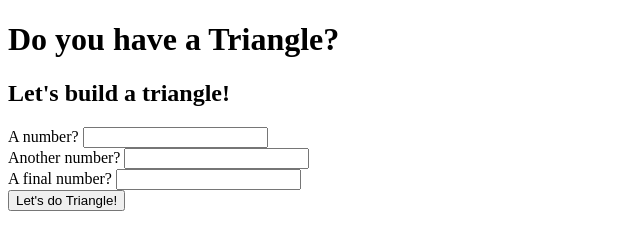
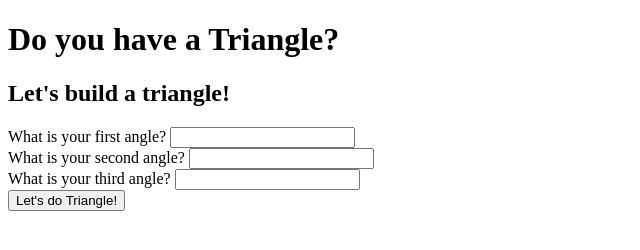
Before and after one commit to zejeff/triangle, a plain HTML site: page index.html in a window 1280 px wide. Shown: the whole page, without its empty margins (0-640 px from the left). Drawn offline with Linux system fonts and the light colour scheme.

Commit message:
add full logic to assess triangle angle values and return type of triangle to log.

```diff
--- a/index.html
+++ b/index.html
@@ -13,15 +13,15 @@
       <h2>Let's build a triangle!</h2>
       <form id="triangleForm">
         <div class="form-triangle">
-          <label for="number1">A number?</label>
+          <label for="number1">What is your first angle?</label>
           <input id="number1" class="form-control" type="number">
         </div>
         <div class="form-triangle">
-          <label for="number2">Another number?</label>
+          <label for="number2">What is your second angle?</label>
           <input id="number2" class="form-control" type="number">
         </div>
         <div class="form-triangle">
-          <label for="number3">A final number?</label>
+          <label for="number3">What is your third angle?</label>
           <input id="number3" class="form-control" type="number">
         </div>
         <button type="submit" class="btn">Let's do Triangle!</button>
--- a/js/scripts.js
+++ b/js/scripts.js
@@ -9,13 +9,14 @@ $(document).ready(function() {
     if (totalSize != 180) {                               // Not a triangle
       alert('This is not a triangle');
     }
-//    } else if {   // Equiliateral is all three equal
-//      number1 === number2 && number3;
-//    } else if {   // Isosceles is two equal sides
-//
-//    } else {      // scalene has no equal sides
-//
-
+    else if(number1 === number2 === number3) {             // Equiliateral is all three equal
+      console.log("Equilateral")
+    }
+    else if(number1 === number2 || number1 === number3) {             // Isosceles is two equal sides
+      console.log("Isosceles")
+    } else {                                              // Scalene has no equal sides
+      console.log("Scalene")
+    }
     event.preventDefault();
   });
 });
```
